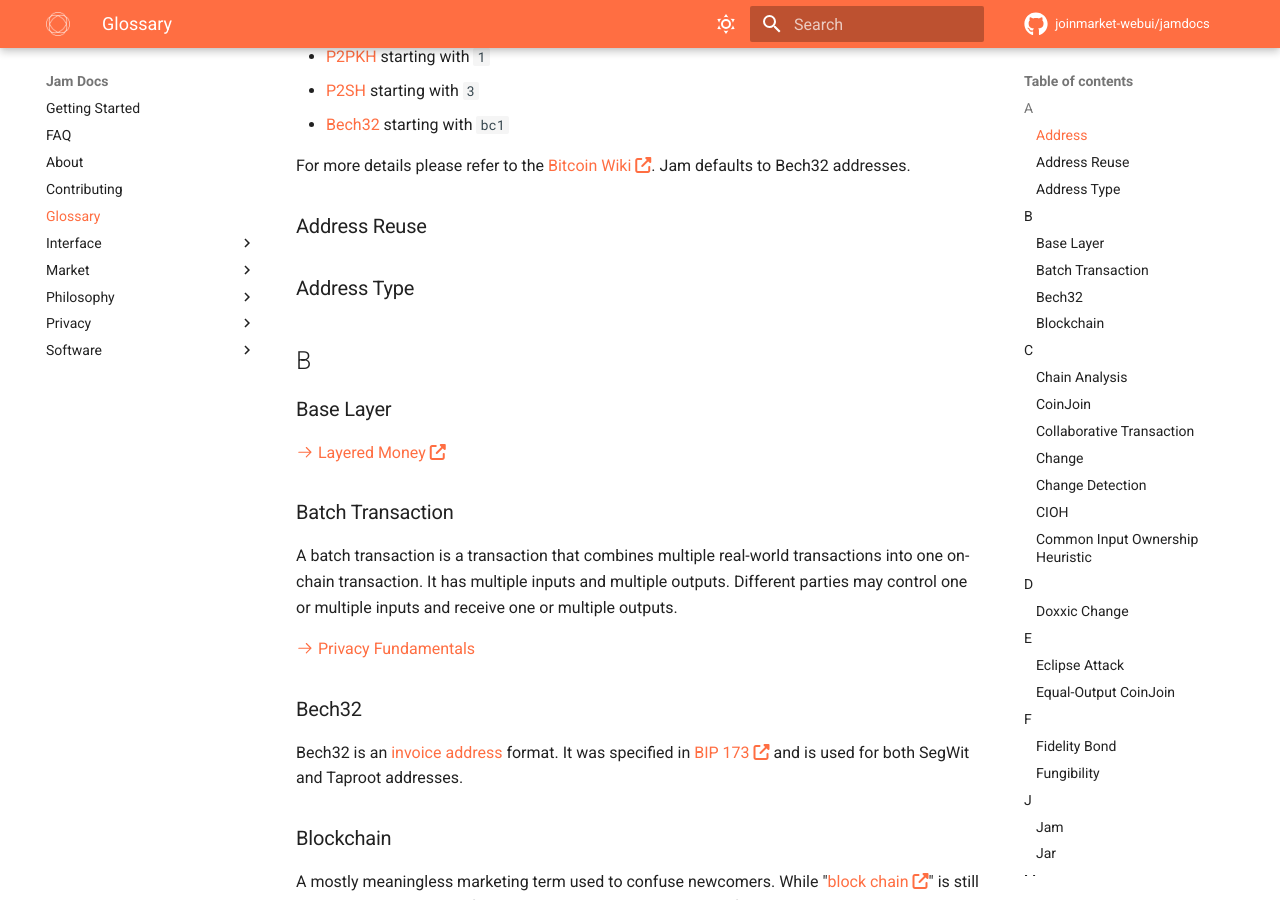
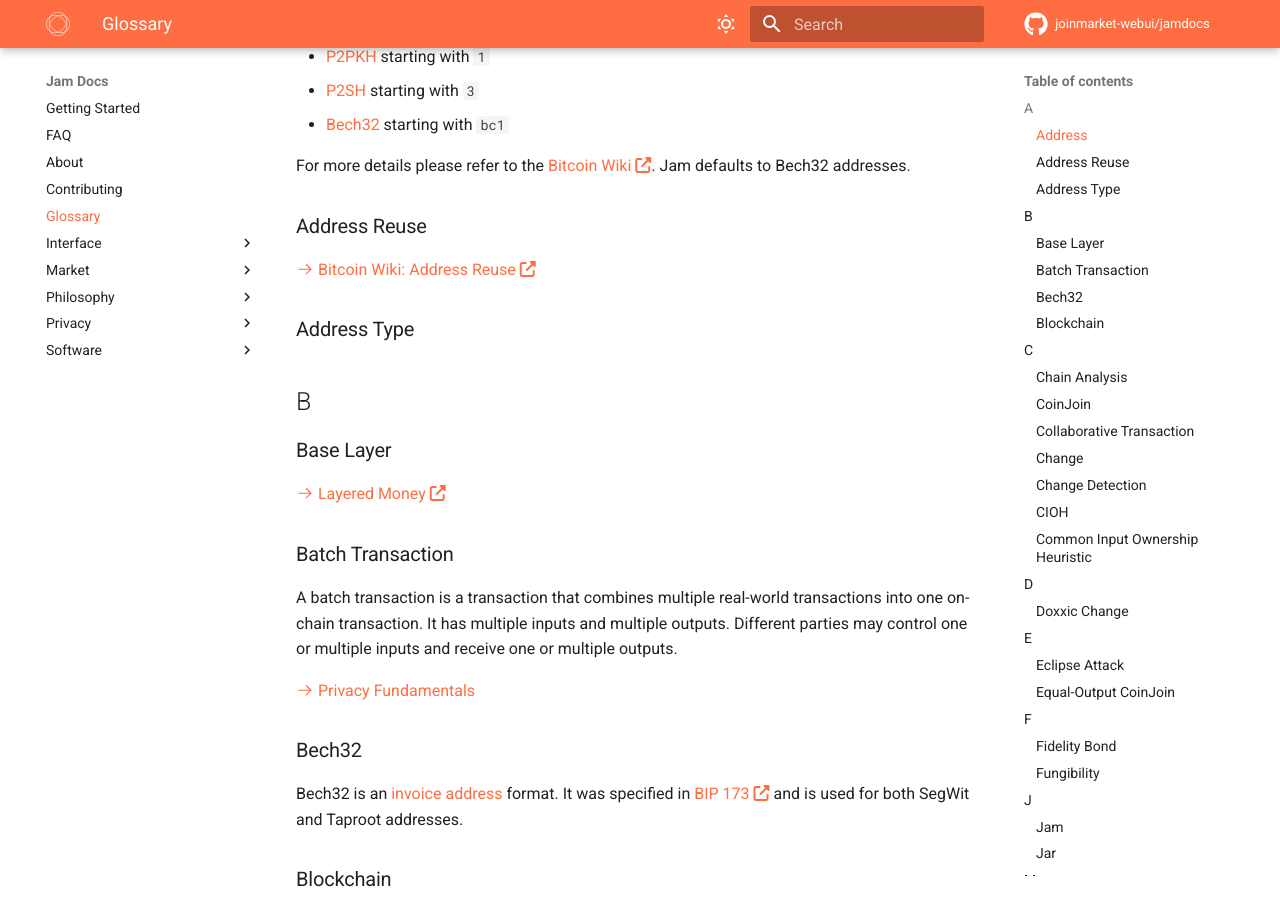
Before and after one commit to joinmarket-webui/jamdocs, an MkDocs documentation site: the page built from docs/glossary.md, in a window 1280 px wide and 900 px high, scrolled down 601 px. Built offline with MkDocs 1.6.1 and Material for MkDocs 9.7.7, drawn with Linux system fonts in a browser that asks for light colours; nearby versions of some CDN libraries; comment, search, counter and statistics services are not loaded.

Commit message:
docs(glossary): address reuse

```diff
--- a/docs/glossary.md
+++ b/docs/glossary.md
@@ -61,6 +61,10 @@ Bech32 addresses.
 [^bip179]: The term *invoice* is proposed in [BIP-179](https://github.com/bitcoin/bips/blob/master/bip-0179.mediawiki) as an alternative.
 
 ### Address Reuse
+
+[:octicons-arrow-right-24: Bitcoin Wiki: Address Reuse][reuse]
+
+[reuse]: https://en.bitcoin.it/wiki/Privacy#Address_reuse
 
 ### Address Type
 
```
